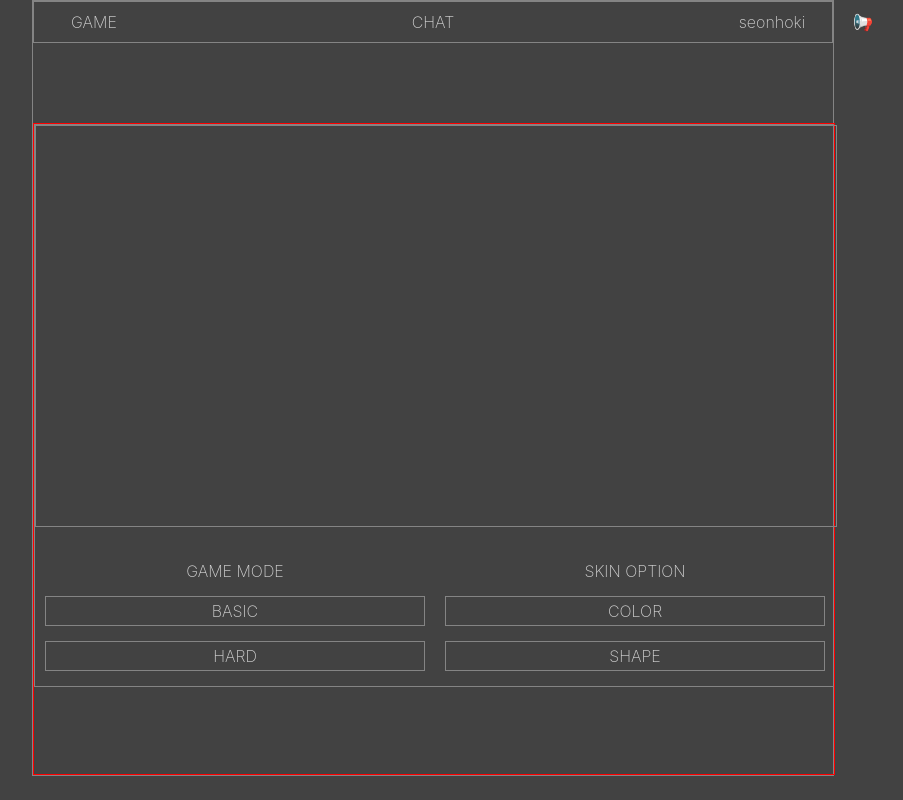
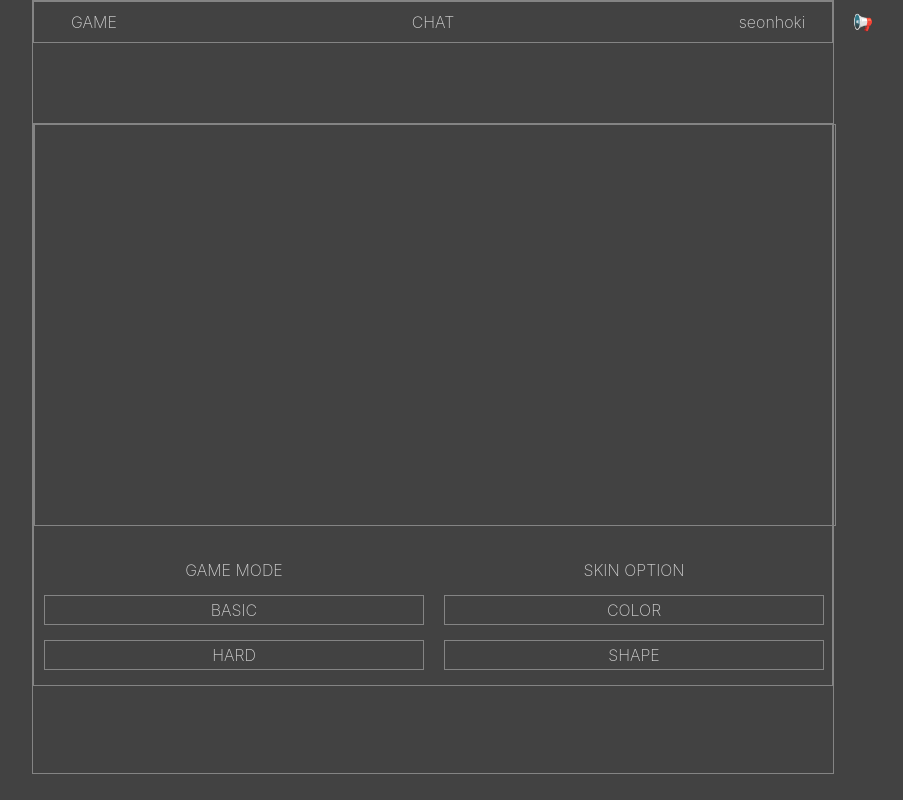
Before and after one commit to Make-Dongchoi-Member/mdm, a SvelteKit app in the folder web/client/: page / in a window 1280 px wide. Shown: the whole page, without its empty margins (207-1110 px from the left). Built offline with nearby package versions, Linux system fonts and the light colour scheme; no server answers; a web font is replaced by a local one.

Commit message:
remove: 필요없는 코드 제거

```diff
--- a/web/client/src/routes/(app)/+layout.svelte
+++ b/web/client/src/routes/(app)/+layout.svelte
@@ -96,7 +96,6 @@
 		width: 800px;
 		height: 650px;
 		margin-top: 80px;
-        border: 1px solid red;
 	}
 
     nav {
```
